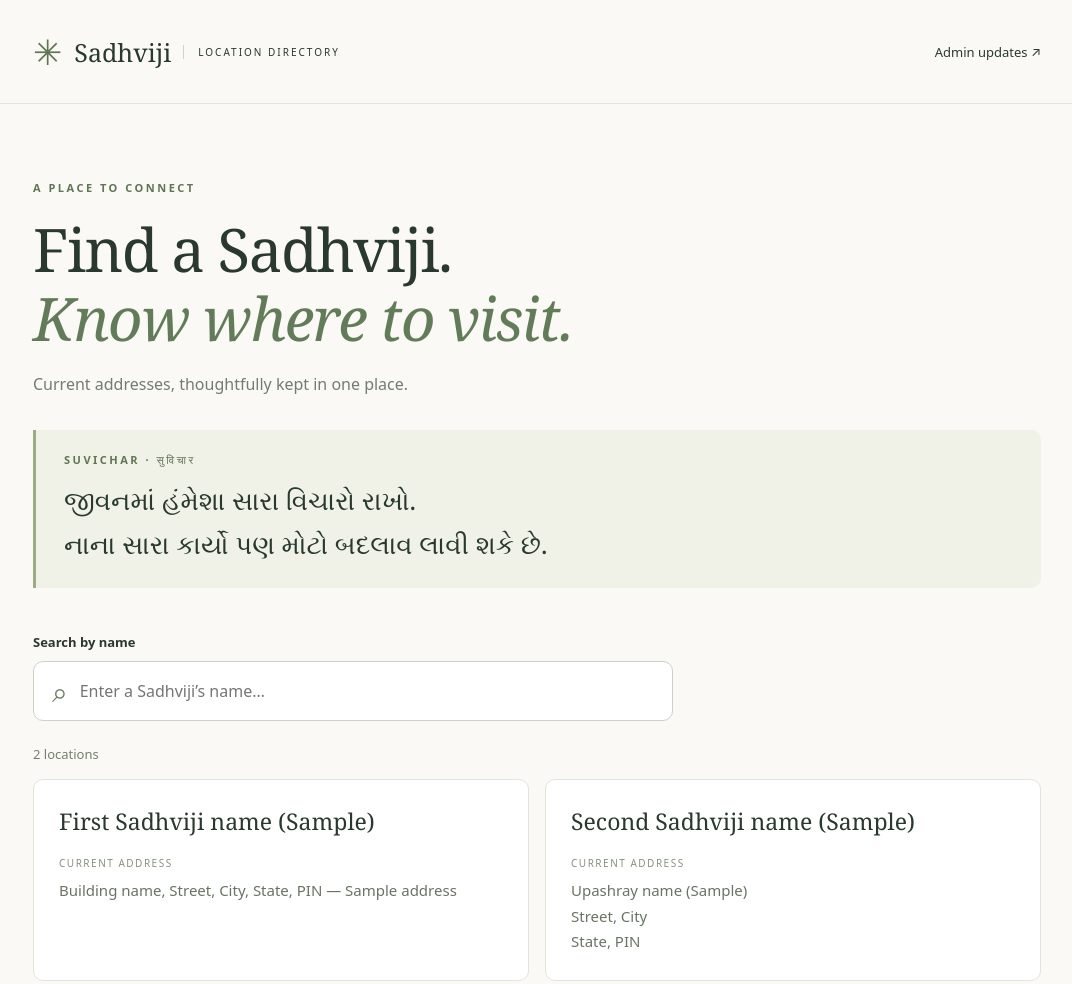
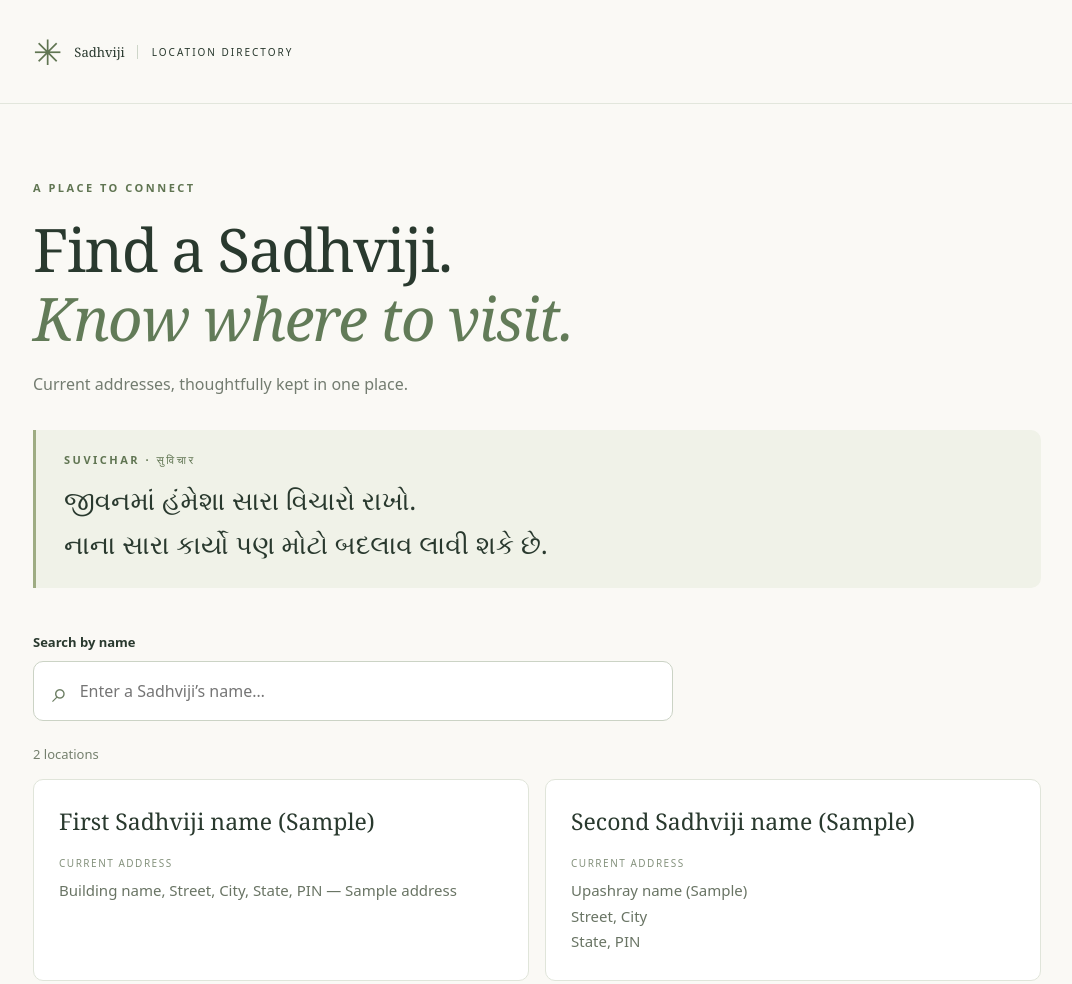
Before and after one commit to Pakshal/SDetails, a website: page public/index.html in a window 1280 px wide. Shown: the top 984 px of the page, without its empty margins (103-1175 px from the left). Drawn offline with Linux system fonts and the light colour scheme.

Commit message:
Update index.html

```diff
--- a/public/index.html
+++ b/public/index.html
@@ -1,6 +1,6 @@
 <!doctype html>
 <html lang="en"><head><meta charset="utf-8"><meta name="viewport" content="width=device-width,initial-scale=1"><meta name="theme-color" content="#48634d"><title>Sadhviji · Current locations</title><link rel="stylesheet" href="style.css"></head>
-<body><header><a class="brand" href="./"><span class="mark" aria-hidden="true">✳</span> Sadhviji <small>LOCATION DIRECTORY</small></a><a href="admin.html">Admin updates ↗</a></header>
+<body><header><a class="brand" href="./"><span class="mark" aria-hidden="true">✳</span> Sadhviji <small>LOCATION DIRECTORY</small></a></header>
 <main><p class="eyebrow">A PLACE TO CONNECT</p><h1>Find a Sadhviji.<br><em>Know where to visit.</em></h1><p class="intro">Current addresses, thoughtfully kept in one place.</p>
 <section id="suvichar" class="suvichar" aria-labelledby="suvichar-heading" hidden><p class="eyebrow" id="suvichar-heading">SUVICHAR · सुविचार</p><blockquote id="thought"></blockquote></section>
 <section class="directory" aria-label="Location directory"><label for="search">Search by name</label><div class="search"><span aria-hidden="true">⌕</span><input id="search" type="search" placeholder="Enter a Sadhviji’s name…" autocomplete="off"></div><p id="status" role="status">Loading locations…</p><div id="entries" class="cards"></div><button id="retry" hidden>Try again</button></section>
```
